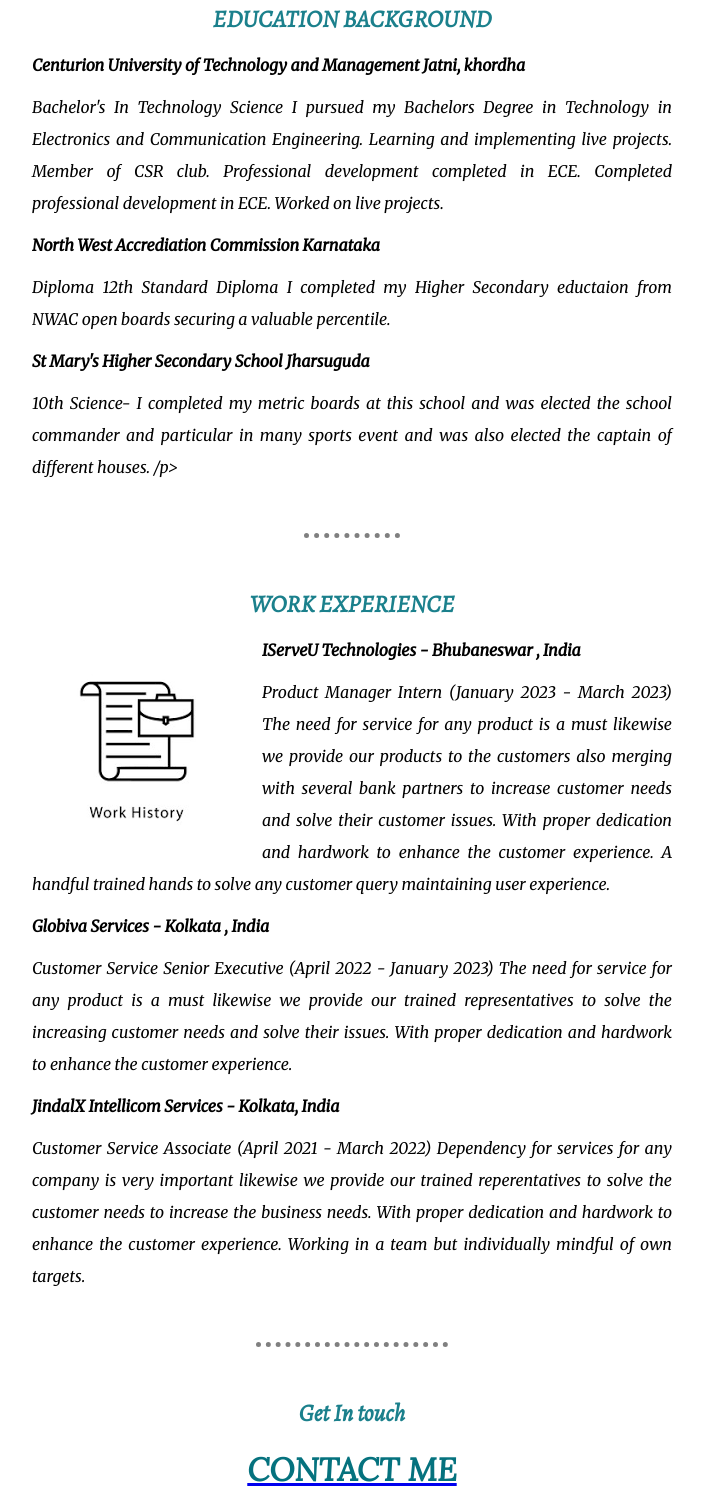
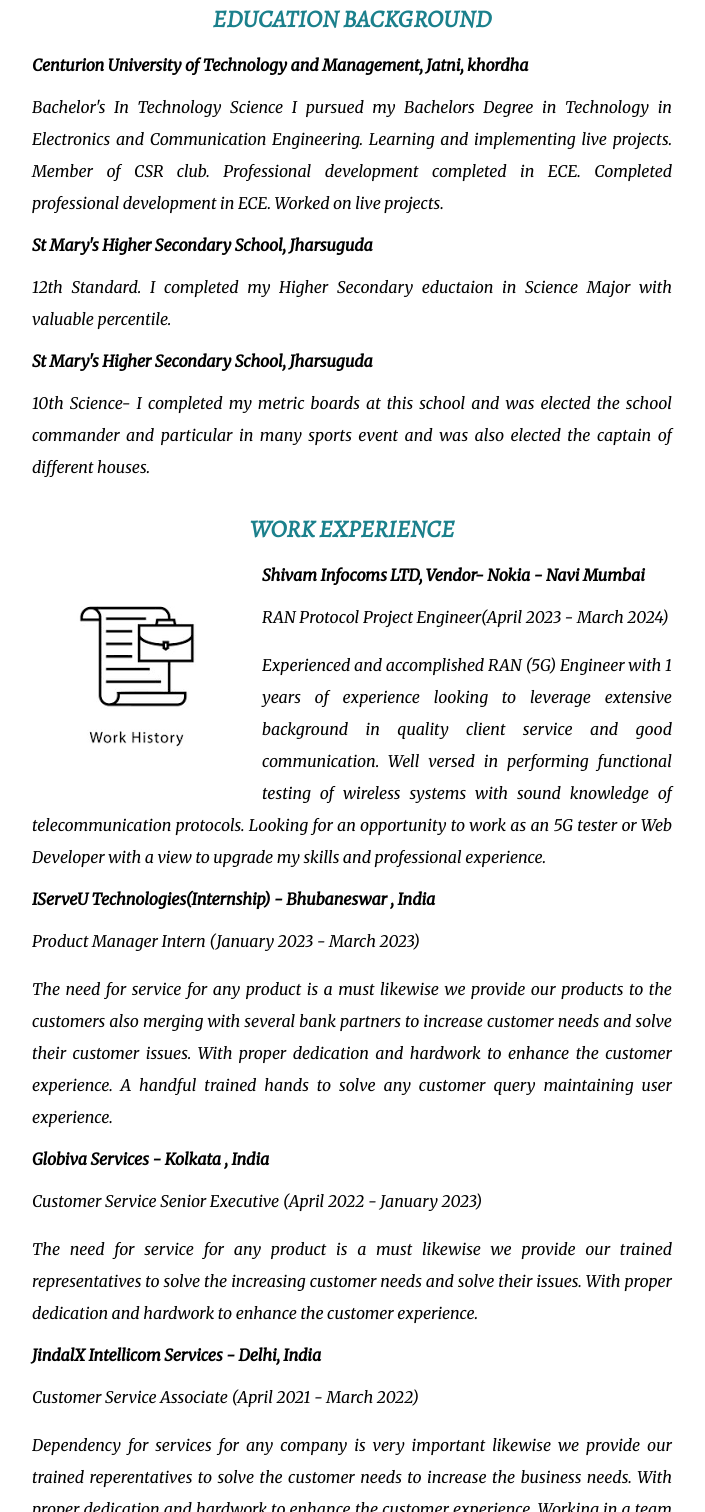
Before and after one commit to HarshDhawalia/Resume-website, a plain HTML site: page index.html in a window 1280 px wide. Shown: the part 1288-2800 px from the top of the page, without its empty margins (288-993 px from the left). Drawn offline with nearby package versions, Linux system fonts and the light colour scheme; a web font is replaced by a local one.

Commit message:
Add files via upload

```diff
--- a/CSS/styles.css
+++ b/CSS/styles.css
@@ -63,11 +63,6 @@ h3{
 
 }
 
-.my{
-    float: right;
-    height: 200px;
-    width: 200px;
-}
 .skills{
     margin: auto;
 }
--- a/index.html
+++ b/index.html
@@ -30,7 +30,7 @@
       <center>
       <img class="tcloud" src="images/cloud.png" alt="cloud-img" />
       <h1>I'm Harsh Dhawalia</h1>
-      <h3>A <span class="pro">pro</span>grammer and a web designer</h3>
+      <h3>A <span class="pro">Pro</span>grammer and a Web Designer</h3>
       <img class="bcloud" src="images/cloud.png" alt="cloud-img" />
       <img src="https://cdn.pixabay.com/photo/2017/06/13/13/43/white-2398914__340.png" alt="mountain-img" />
       </center>
@@ -55,13 +55,13 @@
       <div class="skill-row">
         <center>
         <a href="Skills.html">
-        <h2>😎Know Me Better With My TALENTS😎</h2></a>
+        <h2>😎Know Me Better With My Skills😎</h2></a>
       </div>
     </div>
       <hr />
     <div class="edu">
       <h3>EDUCATION BACKGROUND</h3>
-      <strong>Centurion University of Technology and Management Jatni, khordha</strong>
+      <strong>Centurion University of Technology and Management, Jatni, khordha</strong>
         <p>
         Bachelor's In Technology Science I pursued my Bachelors Degree in
         Technology in Electronics and Communication Engineering. Learning
@@ -69,42 +69,50 @@
         development completed in ECE. Completed professional development
         in ECE. Worked on live projects.
         </p>
-      <strong>North West Accrediation Commission Karnataka</strong>
+      <strong>St Mary's Higher Secondary School, Jharsuguda</strong>
         <p>
-        Diploma 12th Standard Diploma I completed my Higher Secondary
-        eductaion from NWAC open boards securing a valuable percentile.
+        12th Standard. I completed my Higher Secondary
+        eductaion in Science Major with valuable percentile.
         </p>
-      <strong>St Mary's Higher Secondary School Jharsuguda</strong>
+      <strong>St Mary's Higher Secondary School, Jharsuguda</strong>
         <p>
         10th Science- I completed my metric boards at this school and was
         elected the school commander and particular in many sports event
         and was also elected the captain of different houses.
-        /p>
-      <hr />
+        </p>
     </div>
     <div class="work">
       <h3>WORK EXPERIENCE</h3>
       <img class="exp" src="images/wrk2.png" alt="Work expereience image">
-        <strong>IServeU Technologies - Bhubaneswar , India</strong>
-          <p>Product Manager Intern (January 2023 - March 2023) The need for service
-          for any product is a must likewise we provide our products to the
-          customers also merging with several bank partners to increase customer
-          needs and solve their customer issues. With proper dedication and hardwork
-          to enhance the customer experience. A handful trained hands to solve any
+        <strong>Shivam Infocoms LTD,  Vendor- Nokia - Navi Mumbai</strong>
+          <p>RAN Protocol Project Engineer(April 2023 - March 2024)</p>
+          <p>Experienced and accomplished RAN (5G) Engineer with 1 years of experience
+            looking to leverage extensive background in quality client service and good
+            communication. Well versed in performing functional testing of wireless systems
+            with sound knowledge of telecommunication protocols. Looking for an opportunity
+            to work as an 5G tester or Web Developer with a view to upgrade my skills and
+            professional experience.
+        </p>
+        <strong>IServeU Technologies(Internship) - Bhubaneswar , India</strong>
+          <p>Product Manager Intern (January 2023 - March 2023) </p>
+          <p>The need for service for any product is a must likewise we provide our
+          products to the customers also merging with several bank partners to increase
+          customer needs and solve their customer issues. With proper dedication and
+          hardwork to enhance the customer experience. A handful trained hands to solve any
           customer query maintaining user experience.
           </p>
         <strong>Globiva Services - Kolkata , India</strong>
           <p>
-          Customer Service Senior Executive (April 2022 - January 2023) The need for
-          service for any product is a must likewise we provide our trained
-          representatives to solve the increasing customer needs and solve their
-          issues. With proper dedication and hardwork to enhance the customer
+          Customer Service Senior Executive (April 2022 - January 2023)</p>
+          <p>The need for service for any product is a must likewise we provide our
+          trained representatives to solve the increasing customer needs and solve
+          their issues. With proper dedication and hardwork to enhance the customer
           experience.
-
           </p>
-        <strong>JindalX Intellicom Services - Kolkata, India</strong>
-          <p>Customer Service Associate (April 2021 - March 2022) Dependency for
-          services for any company is very important likewise we provide our trained
+        <strong>JindalX Intellicom Services - Delhi, India</strong>
+          <p>Customer Service Associate (April 2021 - March 2022) </p>
+          <p>
+          Dependency for services for any company is very important likewise we provide our trained
           reperentatives to solve the customer needs to increase the business needs.
           With proper dedication and hardwork to enhance the customer experience.
           Working in a team but individually mindful of own targets.
@@ -174,7 +182,7 @@
         <td><a class="linkup" href="https://www.linkedin.com/in/harsh-dhawalia-a5bb351b4">LinkedIN</a</td>
         <td><a class="linkup" href="https://wa.me/qr/Y2SXGBXM3TZAP1">Whatsapp</a></td>
         </table>
-        <p class="bottom"> Harsh Dhawalia @2023 website </p></center>
+        <p class="bottom"> Harsh Dhawalia @2024 website </p></center>
     </div>
   </body>
 </html>
```
Also changed, not shown: Skills.html (+21 -1 lines), contact details.html (+4 -4 lines).
